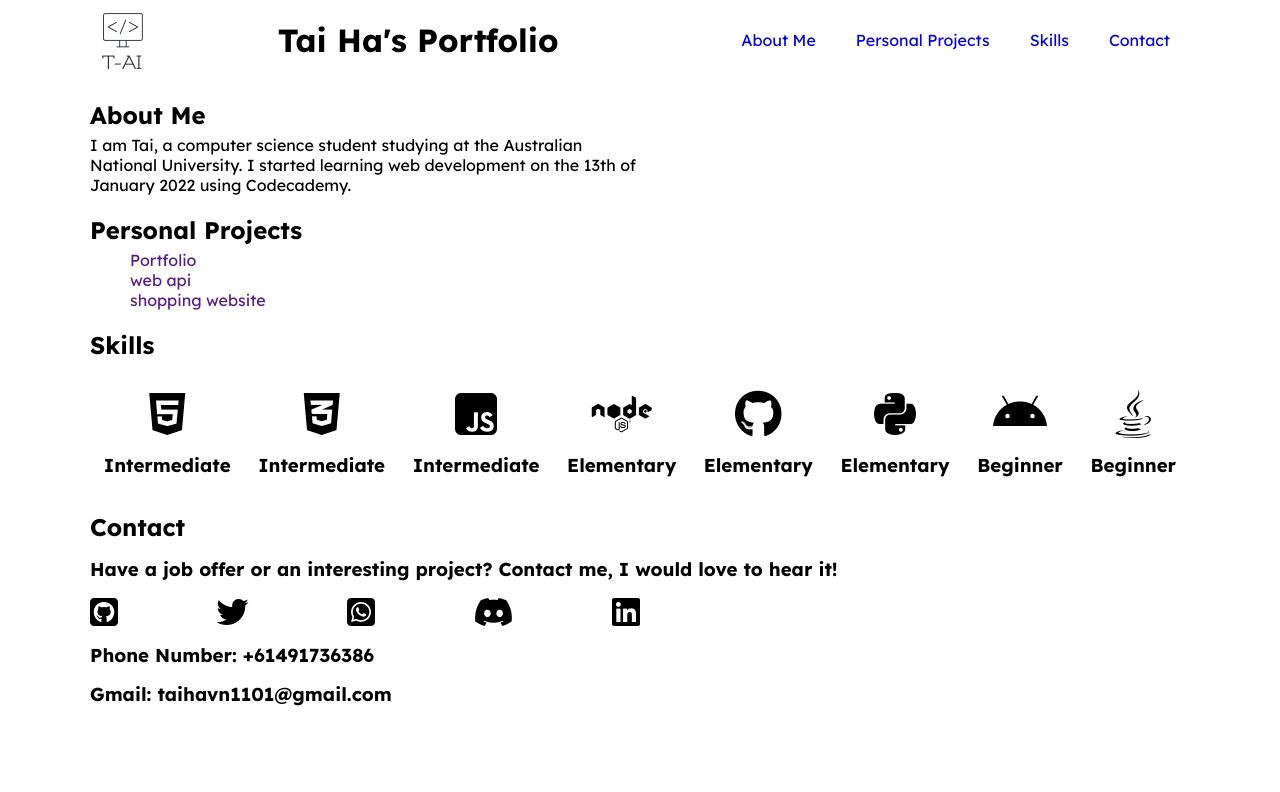
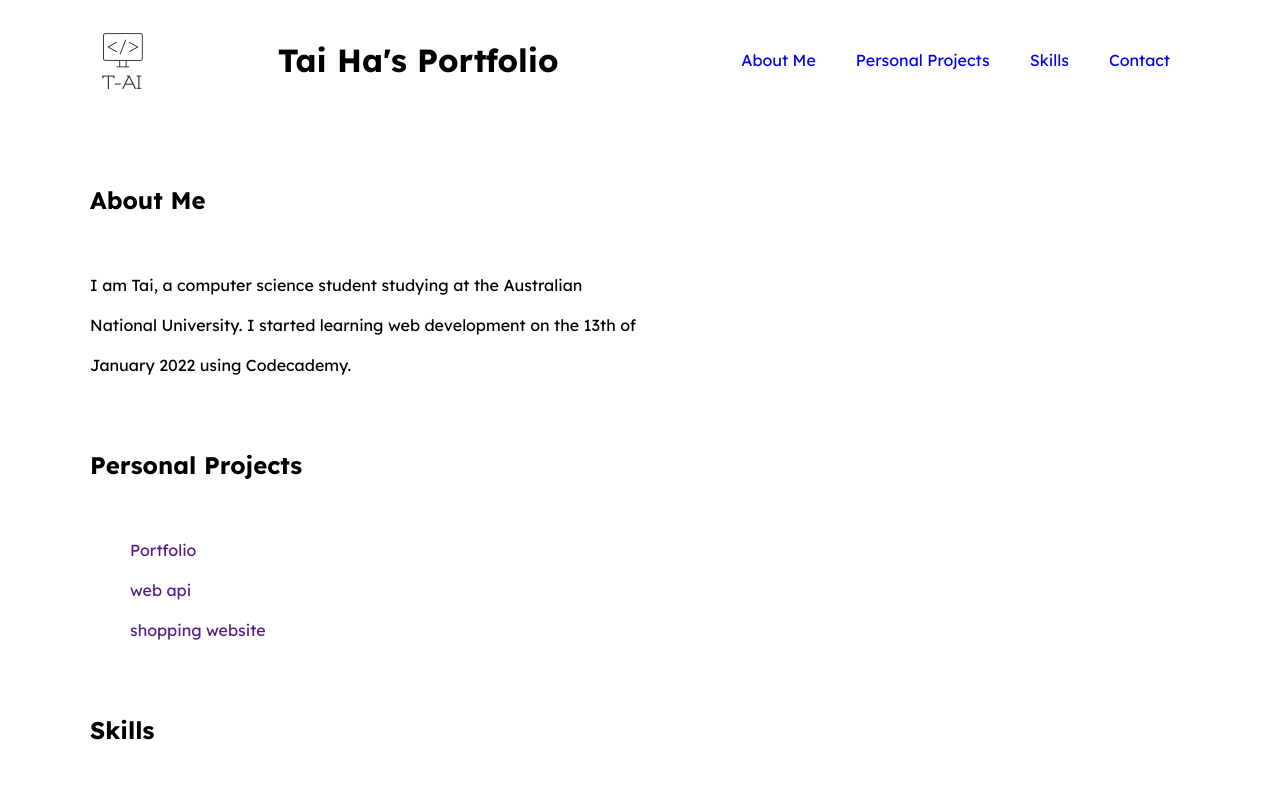
Before and after one commit to TAIHAdev/portfolio1, a plain HTML site: page index.html in a window 1280 px wide. Shown: the top 792 px of the page. Drawn offline with Linux system fonts and the light colour scheme.

Commit message:
I uploaded the wrong file opps

```diff
--- a/index.html
+++ b/index.html
@@ -21,13 +21,13 @@
             </ul>
         </nav>
     </header>
-    <section class="about-me">
+    <section class="about-me" id="about-me">
         <h2>About Me</h2>
         <article>
-            <p>I am Tai, a computer science student studying at the Australian National University. I started learning web development on the 13th of January 2022 using Codecademy.  </p>
+            <p >I am Tai, a computer science student studying at the Australian National University. I started learning web development on the 13th of January 2022 using Codecademy.  </p>
         </article>
     </section>
-    <section class="personal-projects">
+    <section id="personal-projects" class="personal-projects">
         <h2>Personal Projects</h2>
         <ul>
             <li><a href="">Portfolio</a></li>
@@ -35,7 +35,7 @@
             <li><a href="">shopping website</a></li>
         </ul>
     </section>
-    <section class="skills">
+    <section class="skills" id="skills">
         <h2>Skills</h2>
         <div class="symbol">
             <div class="level">
@@ -72,7 +72,7 @@
             </div>
         </div>
     </section>
-    <section class="contact">
+    <section class="contact" id="contact">
         <h2>Contact</h2>
         <h3>Have a job offer or an interesting project? Contact me, I would love to hear it!</h3>
         <div class="social-media">
--- a/style.css
+++ b/style.css
@@ -4,6 +4,7 @@
     font-family: "Lexend Deca";
     text-decoration: none;
     list-style-type: none;
+    line-height: 2.5;
 }
 body {
     max-width: 1100px;
@@ -24,8 +25,8 @@ h1 {
     margin: 20px;
 }
 h2 {
-    margin-top: 20px;
-    margin-bottom: 5px;
+    margin-top: 50px;
+    margin-bottom: 35px;
 }
 .about-me {
     width:50%;
```
